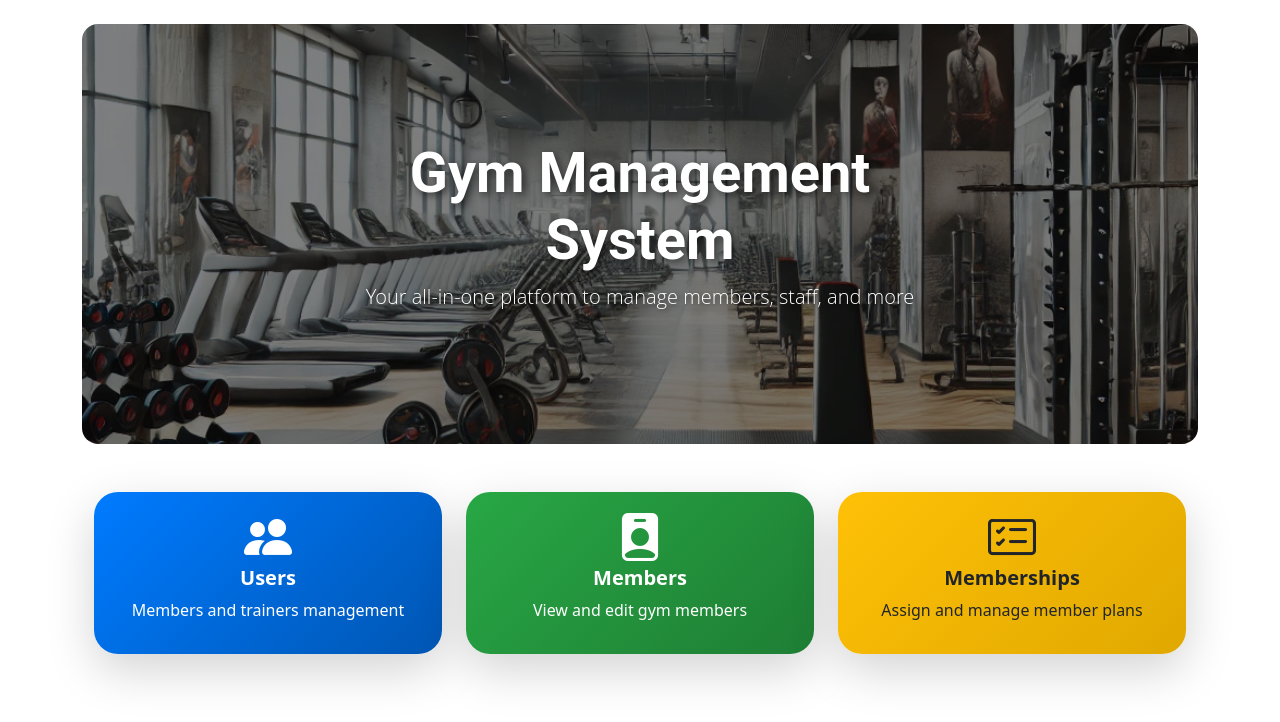
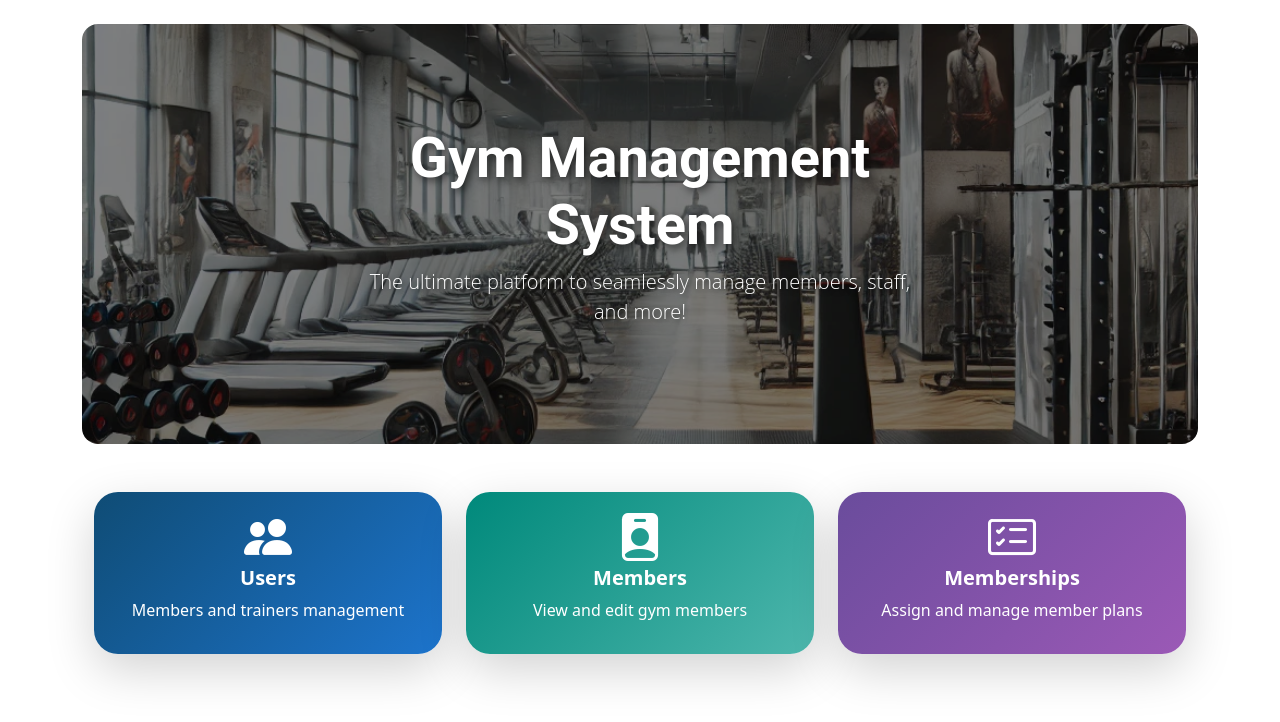
Before and after one commit to Rakshithaa5/Gym-Management, a Flask app: page / in a window 1280 px wide. Shown: the part 56-778 px from the top of the page. Run offline with Flask 3, Linux system fonts and the light colour scheme; some libraries are stand-ins or nearby versions.

Commit message:
Update home.html

```diff
--- a/templates/home.html
+++ b/templates/home.html
@@ -13,7 +13,7 @@
             Gym Management System
         </h1>
         <p class="lead" style="font-family: 'Open Sans', sans-serif; text-shadow: 2px 2px 5px rgba(0, 0, 0, 0.6);">
-            Your all-in-one platform to manage members, staff, and more
+            The ultimate platform to seamlessly manage members, staff, and more!
         </p>
     </div>
 </div>
@@ -25,7 +25,7 @@
         <!-- Users -->
         <div class="col-sm-6 col-md-4">
             <a href="/users" class="text-decoration-none">
-                <div class="card feature-card bg-gradient-primary shadow-lg h-100 text-white">
+                <div class="card feature-card bg-gradient-user shadow-lg h-100 text-white">
                     <div class="card-body">
                         <i class="bi bi-people-fill display-5 mb-3"></i>
                         <h5 class="fw-bold">Users</h5>
@@ -38,7 +38,7 @@
         <!-- Members -->
         <div class="col-sm-6 col-md-4">
             <a href="/members" class="text-decoration-none">
-                <div class="card feature-card bg-gradient-success shadow-lg h-100 text-white">
+                <div class="card feature-card bg-gradient-members shadow-lg h-100 text-white">
                     <div class="card-body">
                         <i class="bi bi-person-badge-fill display-5 mb-3"></i>
                         <h5 class="fw-bold">Members</h5>
@@ -51,7 +51,7 @@
         <!-- Memberships -->
         <div class="col-sm-6 col-md-4">
             <a href="/memberships" class="text-decoration-none">
-                <div class="card feature-card bg-gradient-warning shadow-lg h-100 text-dark">
+                <div class="card feature-card bg-gradient-memberships shadow-lg h-100 text-white">
                     <div class="card-body">
                         <i class="bi bi-card-checklist display-5 mb-3"></i>
                         <h5 class="fw-bold">Memberships</h5>
@@ -79,25 +79,21 @@
     }
 
     /* Gradient Backgrounds for Cards */
-    .bg-gradient-primary {
-        background: linear-gradient(135deg, #007bff, #0056b3);
+    .bg-gradient-user {
+        background: linear-gradient(135deg, #0f4c75, #1d74cc); /* Deep blue to light blue */
     }
 
-    .bg-gradient-success {
-        background: linear-gradient(135deg, #28a745, #1e7e34);
+    .bg-gradient-members {
+        background: linear-gradient(135deg, #00897b, #4db6ac); /* Teal to soft mint green */
     }
 
-    .bg-gradient-warning {
-        background: linear-gradient(135deg, #ffc107, #e0a800);
+    .bg-gradient-memberships {
+        background: linear-gradient(135deg, #6a4c9c, #9b59b6); /* Soft purple to deep purple */
     }
 
     /* Icon Style */
     .bi {
-        color: #fff;
-    }
-
-    .bg-gradient-warning .bi {
-        color: #212529;
+        color: #ffffff;
     }
 
     /* Hero Section Styles */
```
